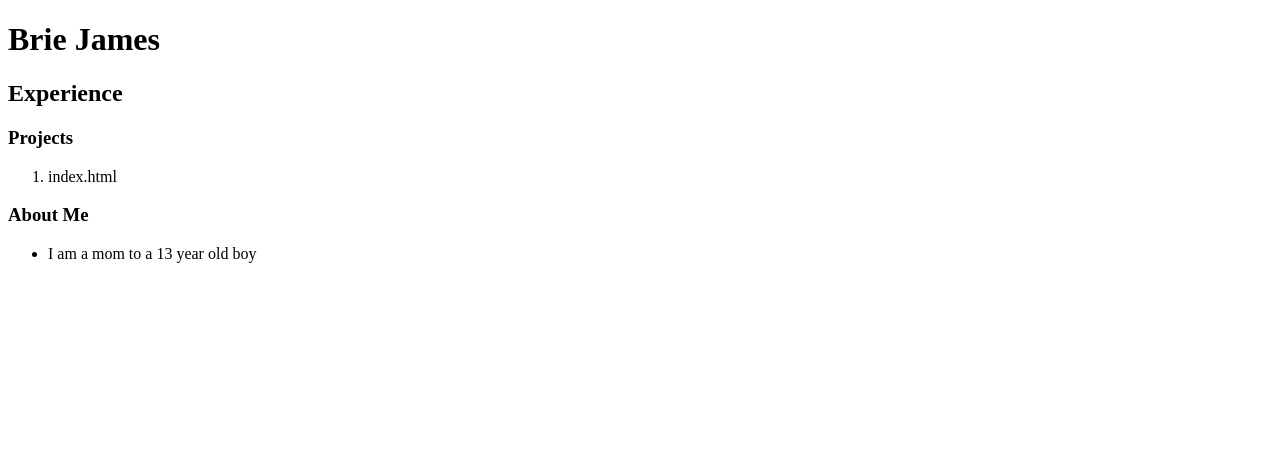
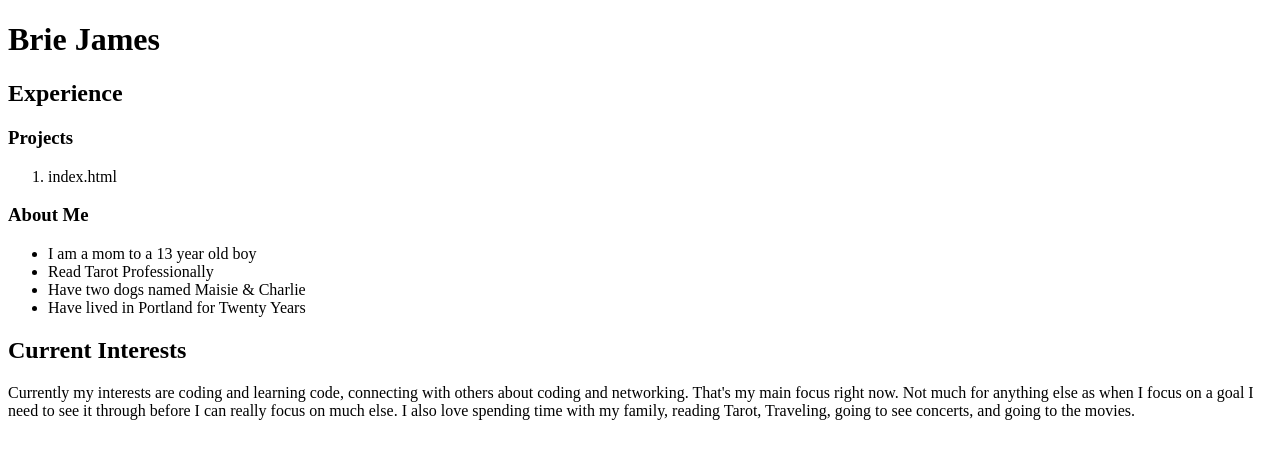
Before and after one commit to briejames/Brie-Portfolio-Project, a plain HTML site: page index.html/index.html in a window 1280 px wide. Drawn offline with Linux system fonts and the light colour scheme.

Commit message:
This will add bullet points and numbered lists.

```diff
--- a/index.html/index.html
+++ b/index.html/index.html
@@ -7,11 +7,17 @@
     <h1> Brie James</h1>
     <h2> Experience<h2>
     <h3>Projects</h3>
-        <ol>
-            <li>index.html</li>
-        </ol>
+    <ol>
+        <li>index.html</li>
+    </ol>
     <h3> About Me</h3>
     <ul>
         <li>I am a mom to a 13 year old boy</li>
+        <li>Read Tarot Professionally</li>
+        <li>Have two dogs named Maisie & Charlie</li>
+        <li>Have lived in Portland for Twenty Years</li>
 
     </ul>
+    <h2>Current Interests</h2>
+    <p>Currently my interests are coding and learning code, connecting with others about coding and networking. That's my main focus right now. Not much for anything else as when I focus on a goal I
+        need to see it through before I can really focus on much else. I also love spending time with my family, reading Tarot, Traveling, going to see concerts, and going to the movies. </p>
```
